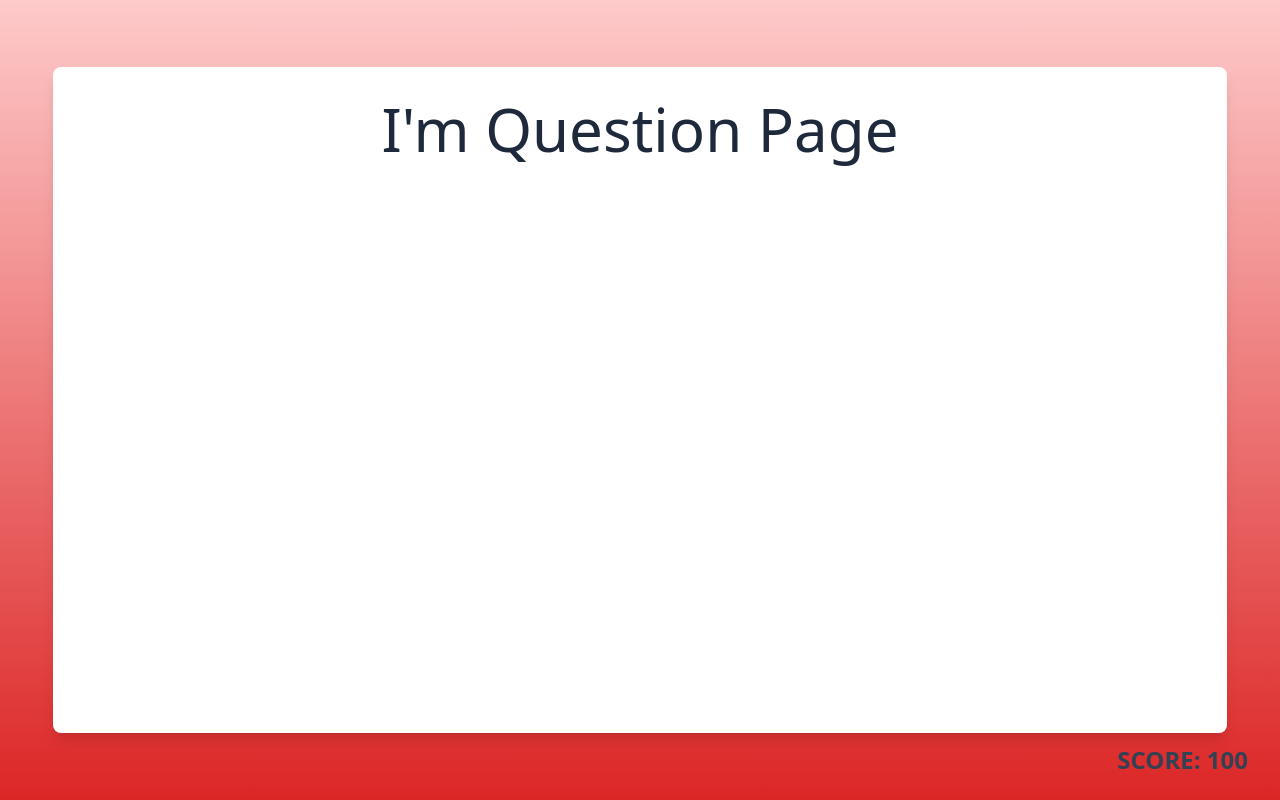
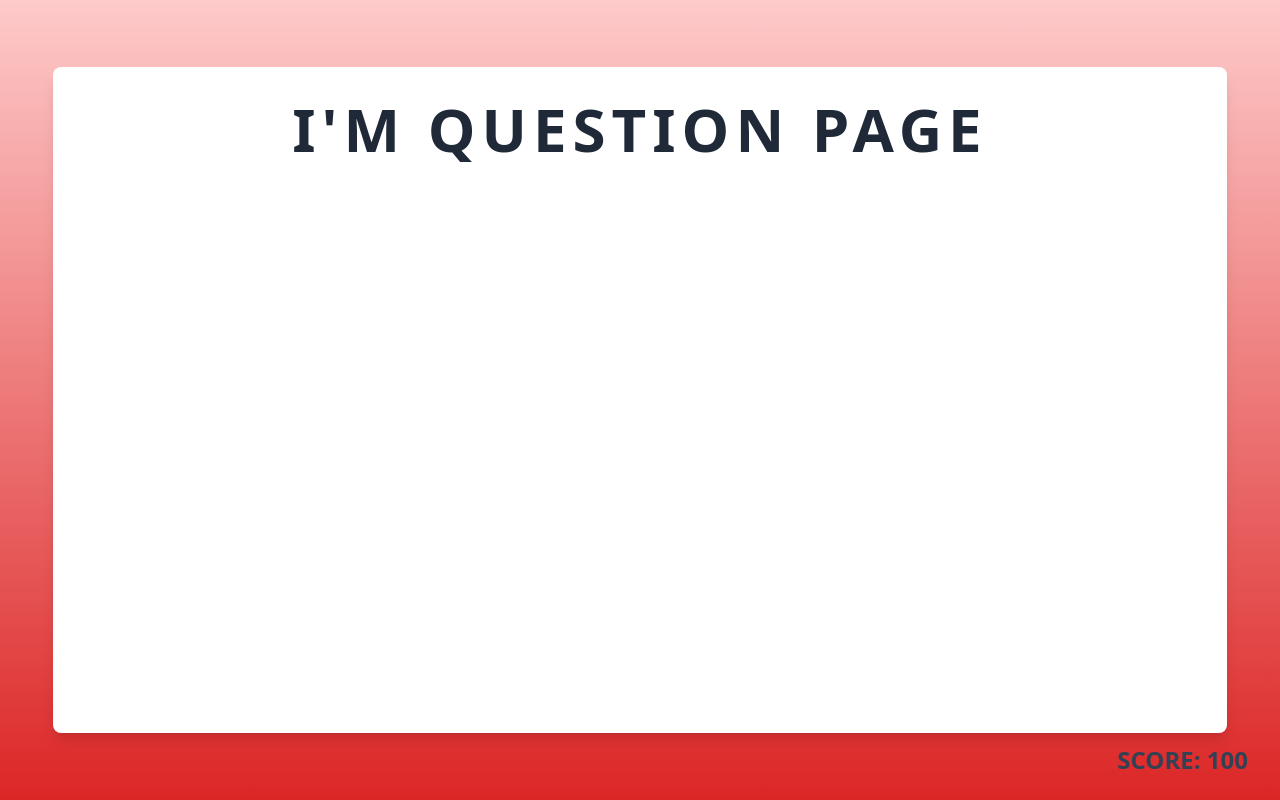
Before and after one commit to avega46/triviantastic, a Vue app: page /question/category/1 in a window 1280 px wide. Built offline with nearby package versions, Linux system fonts and the light colour scheme.

Commit message:
added base title

```diff
--- /dev/null
+++ b/src/components/BaseTitle.vue
@@ -0,0 +1,24 @@
+<template>
+    <div class="brand">
+        <slot name="logo" />
+        <h1 class="title">
+        <slot />
+        </h1>
+        <slot name="logo" />
+    </div>
+</template>
+
+<style lang="postcss" scoped>
+.brand {
+  @apply flex items-center justify-center gap-4;
+
+  & :slotted(img) {
+   @apply h-16 w-16;
+  }
+
+  & .title {
+    @apply text-6xl font-bold uppercase tracking-widest text-gray-800;
+  }
+}
+
+</style>
--- a/src/views/HomePage.vue
+++ b/src/views/HomePage.vue
@@ -1,6 +1,7 @@
 <script setup>
 import { onMounted, ref} from 'vue'
 import useAPI from '@/composables/useAPI'
+import BaseTitle from "@/components/BaseTitle.vue";
 
 const api = useAPI()
 const  categories = ref([])
@@ -11,11 +12,12 @@ onMounted(async () => {
 </script>
 
 <template>
- <div class="brand">
-  <img class="logo" src="logo.svg" alt="logo" />
-  <h1 class="title">Triviantastic</h1>
-  <img class="logo" src="logo.svg" alt="logo" />
- </div>
+ <BaseTitle>
+  <template #logo>
+    <img src="logo.svg" alt="logo" />
+  </template>
+  Triviantastic
+ </BaseTitle>
  <div class="categories">
   <RouterLink
   :to="`/question/category/${category.id}`" v-for="category in categories"
@@ -25,17 +27,6 @@ onMounted(async () => {
 </template>
 
 <style lang="postcss" scoped>
-.brand {
-  @apply flex items-center justify-center gap-4;
-
-  & .logo {
-   @apply h-16 w-16;
-  }
-
-  & .title {
-    @apply text-6xl font-bold uppercase tracking-widest text-gray-800;
-  }
-}
 
 .categories {
   @apply grid flex-grow grid-cols-4 gap-12;
--- a/src/views/QuestionPage.vue
+++ b/src/views/QuestionPage.vue
@@ -1,3 +1,9 @@
+<script setup>
+import BaseTitle from "@/components/BaseTitle.vue";
+</script>
+
 <template>
-    <h1 class="text-6xl font-thin text-slate-800">I'm Question Page</h1>
+    <BaseTitle>
+    I'm Question Page
+    </BaseTitle>
 </template>
```
